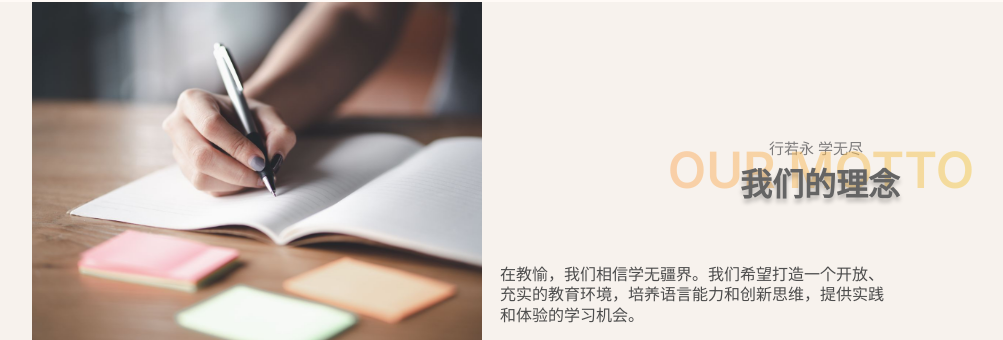
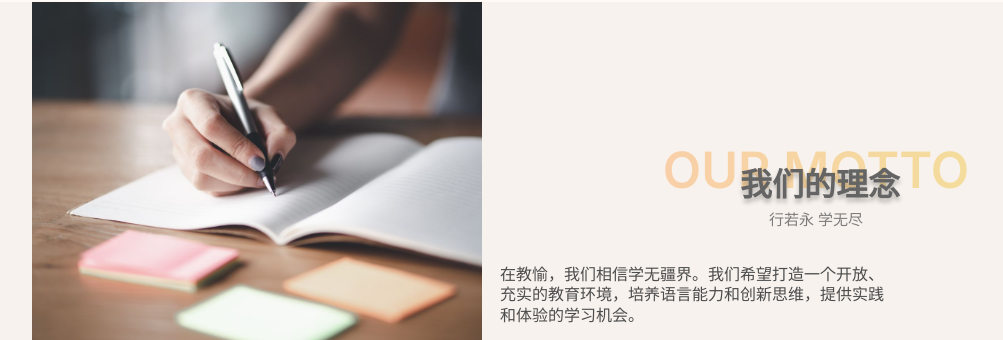
Before and after one commit to BREADLuVER/eduphoria-web, a Flask app: page / in a window 1280 px wide. Shown: the part 949-1289 px from the top of the page, without its empty margins (48-1051 px from the left). Run offline with Flask 2, Linux system fonts and the light colour scheme; some libraries are stand-ins or nearby versions.

Commit message:
motto sub repositioned

```diff
--- a/static/css/index-css.css
+++ b/static/css/index-css.css
@@ -438,20 +438,17 @@ button {
 }
 
 .our-motto {
-    display: flex;
-    align-items: flex-start;
-    justify-content: center;
     position: absolute;
     width: 320px;
-    height: 11.17%;
+    height: 60.511px; /* Set a specific height */
     top: 0;
-    left: calc(50% - 155px);
+    left: 50%;
+    transform: translateX(-50%);
     font-family: Inter, var(--default-font-family);
     font-size: 50px;
     font-weight: 700;
     line-height: 60.511px;
     text-align: center;
-    white-space: nowrap;
     background: linear-gradient(90deg, #fbad67, #f2c94c);
     opacity: 0.5;
     z-index: 4;
@@ -461,6 +458,7 @@ button {
 
 .motto-sub {
     position: absolute;
+    top: calc(60.511px + 10px); /* Height of our-motto plus desired space */
     left: 50%;
     transform: translateX(-50%);
     color: #7d7b7b;
```
